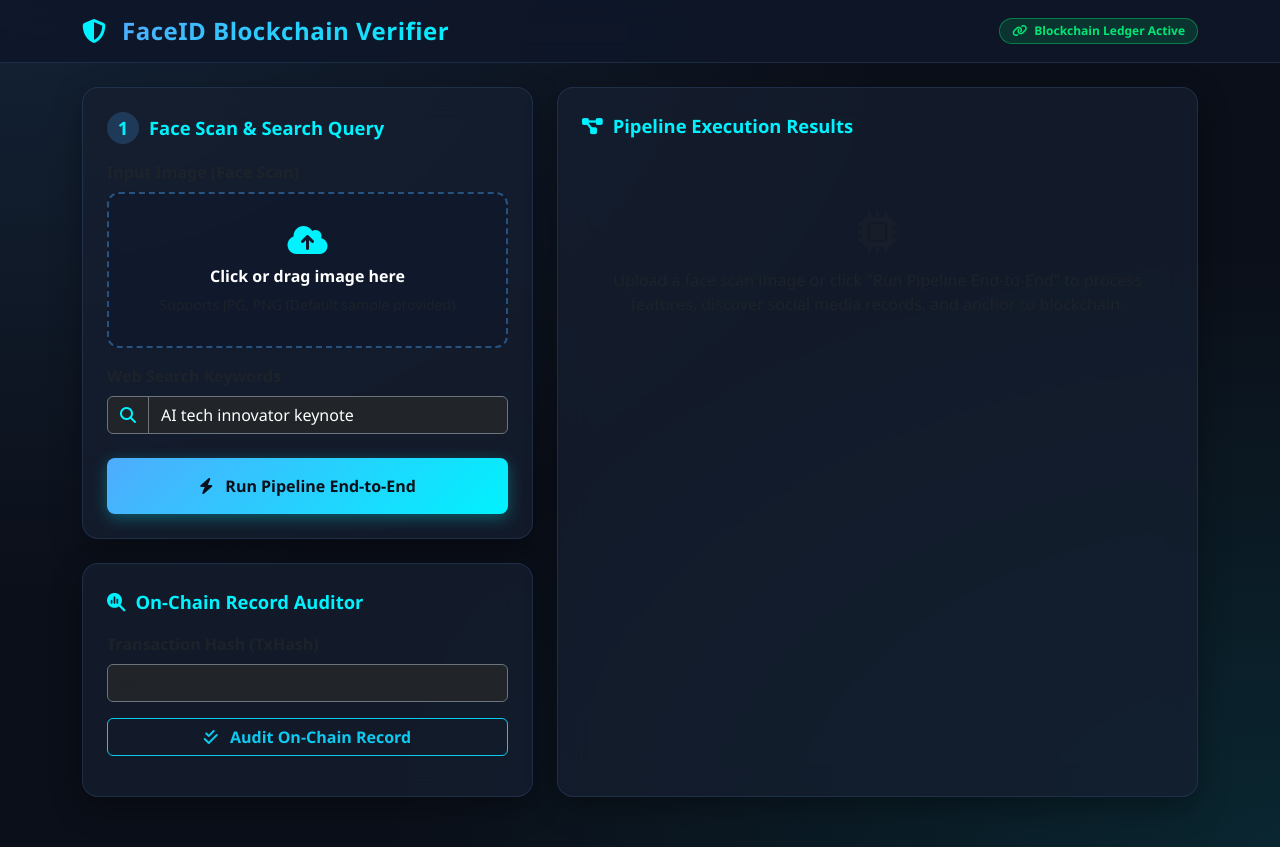
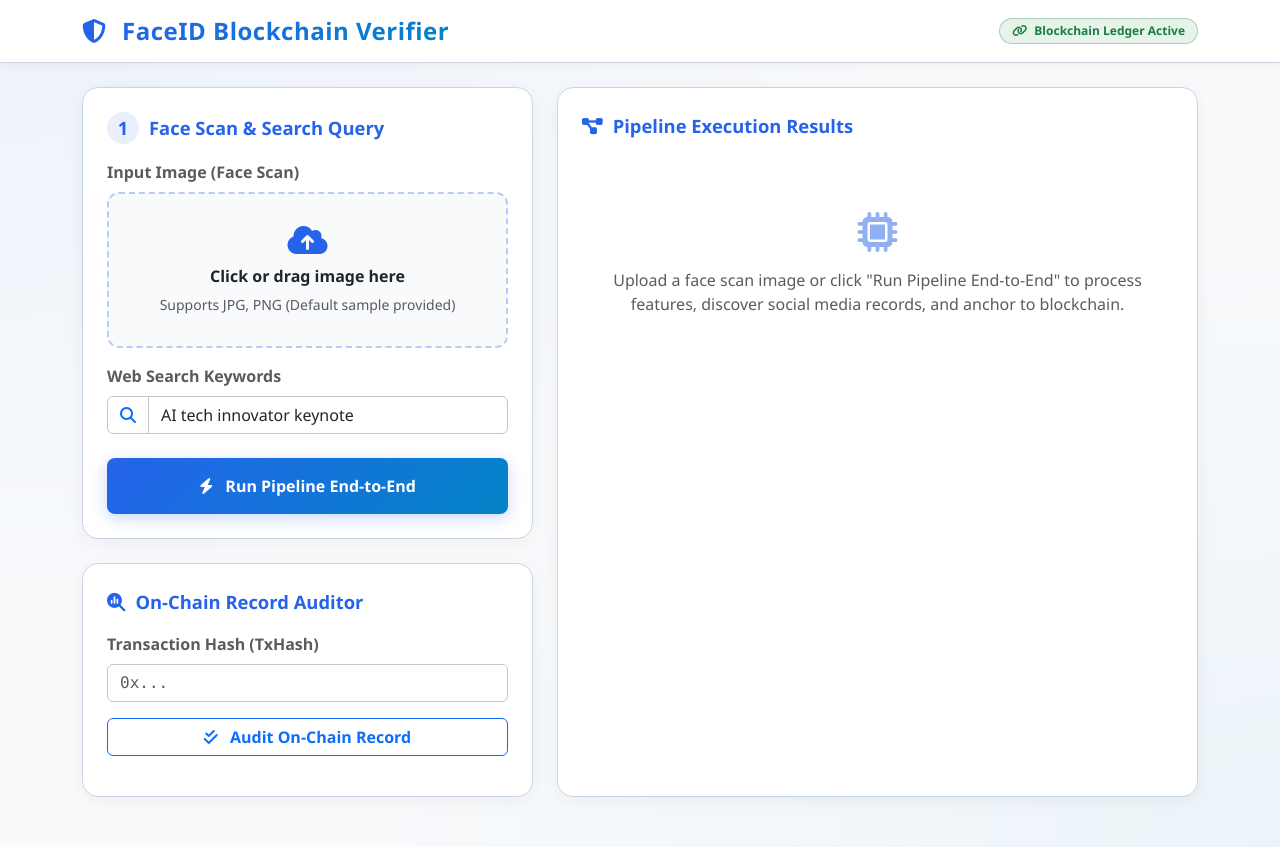
Before and after one commit to Mishel-Ack/Face-identification-and-blockchain-verification, a Flask app: page / in a window 1280 px wide. Run offline with Flask 3, Linux system fonts and the light colour scheme.

Commit message:
Update Web Dashboard UI to clean Light Mode theme

```diff
--- a/templates/index.html
+++ b/templates/index.html
@@ -8,21 +8,21 @@
     <link rel="stylesheet" href="https://cdnjs.cloudflare.com/ajax/libs/font-awesome/6.4.0/css/all.min.css">
     <style>
         :root {
-            --bg-color: #0b0f19;
-            --card-bg: rgba(22, 31, 49, 0.75);
-            --border-color: rgba(64, 93, 138, 0.3);
-            --accent-cyan: #00f2fe;
-            --accent-blue: #4facfe;
-            --accent-green: #00e676;
-            --text-main: #e2e8f0;
-            --text-muted: #94a3b8;
+            --bg-color: #f8fafc;
+            --card-bg: #ffffff;
+            --border-color: #cbd5e1;
+            --accent-cyan: #0284c7;
+            --accent-blue: #2563eb;
+            --accent-green: #15803d;
+            --text-main: #0f172a;
+            --text-muted: #64748b;
         }
 
         body {
             background-color: var(--bg-color);
             background-image:
-                radial-gradient(at 0% 0%, rgba(79, 172, 254, 0.12) 0px, transparent 50%),
-                radial-gradient(at 100% 100%, rgba(0, 242, 254, 0.1) 0px, transparent 50%);
+                radial-gradient(at 0% 0%, rgba(37, 99, 235, 0.05) 0px, transparent 50%),
+                radial-gradient(at 100% 100%, rgba(2, 132, 199, 0.05) 0px, transparent 50%);
             color: var(--text-main);
             font-family: 'Segoe UI', system-ui, -apple-system, sans-serif;
             min-height: 100vh;
@@ -30,8 +30,8 @@
         }
 
         .navbar {
-            background: rgba(15, 23, 42, 0.85);
-            backdrop-filter: blur(12px);
+            background: #ffffff;
+            box-shadow: 0 2px 10px rgba(0, 0, 0, 0.05);
             border-bottom: 1px solid var(--border-color);
         }
 
@@ -45,20 +45,19 @@
 
         .glass-card {
             background: var(--card-bg);
-            backdrop-filter: blur(16px);
             border: 1px solid var(--border-color);
             border-radius: 16px;
-            box-shadow: 0 10px 30px rgba(0, 0, 0, 0.35);
+            box-shadow: 0 4px 20px rgba(0, 0, 0, 0.05);
             transition: transform 0.2s ease, box-shadow 0.2s ease;
         }
 
         .glass-card:hover {
-            border-color: rgba(79, 172, 254, 0.5);
-            box-shadow: 0 12px 36px rgba(0, 242, 254, 0.15);
+            border-color: var(--accent-blue);
+            box-shadow: 0 8px 30px rgba(37, 99, 235, 0.1);
         }
 
         .card-header-title {
-            color: var(--accent-cyan);
+            color: var(--accent-blue);
             font-size: 1.15rem;
             font-weight: 700;
             display: flex;
@@ -68,38 +67,38 @@
 
         .btn-cyber {
             background: linear-gradient(135deg, var(--accent-blue), var(--accent-cyan));
-            color: #0b0f19;
+            color: #ffffff;
             font-weight: 700;
             border: none;
             padding: 10px 24px;
             border-radius: 8px;
             transition: all 0.2s ease;
-            box-shadow: 0 4px 15px rgba(0, 242, 254, 0.3);
+            box-shadow: 0 4px 15px rgba(37, 99, 235, 0.25);
         }
 
         .btn-cyber:hover {
             transform: translateY(-2px);
-            box-shadow: 0 6px 20px rgba(0, 242, 254, 0.45);
-            color: #000;
+            box-shadow: 0 6px 20px rgba(37, 99, 235, 0.35);
+            color: #ffffff;
         }
 
         .badge-verified {
-            background: rgba(0, 230, 118, 0.15);
+            background: rgba(21, 128, 61, 0.1);
             color: var(--accent-green);
-            border: 1px solid rgba(0, 230, 118, 0.4);
+            border: 1px solid rgba(21, 128, 61, 0.3);
             font-weight: 600;
             padding: 6px 12px;
             border-radius: 20px;
         }
 
         .code-box {
-            background: #070a12;
-            border: 1px solid rgba(255, 255, 255, 0.1);
+            background: #f1f5f9;
+            border: 1px solid #cbd5e1;
             border-radius: 8px;
-            padding: 12px;
+            padding: 14px;
             font-family: 'Fira Code', 'Consolas', monospace;
             font-size: 0.88rem;
-            color: #a5f3fc;
+            color: #0f172a;
             word-break: break-all;
         }
 
@@ -110,41 +109,41 @@
             width: 32px;
             height: 32px;
             border-radius: 50%;
-            background: rgba(79, 172, 254, 0.2);
-            color: var(--accent-cyan);
+            background: rgba(37, 99, 235, 0.1);
+            color: var(--accent-blue);
             font-weight: bold;
         }
 
         .drop-zone {
-            border: 2px dashed rgba(79, 172, 254, 0.4);
+            border: 2px dashed rgba(37, 99, 235, 0.3);
             border-radius: 12px;
             padding: 30px;
             text-align: center;
             cursor: pointer;
             transition: border-color 0.2s ease;
-            background: rgba(15, 23, 42, 0.5);
+            background: #f8fafc;
         }
 
         .drop-zone:hover {
-            border-color: var(--accent-cyan);
-            background: rgba(15, 23, 42, 0.8);
+            border-color: var(--accent-blue);
+            background: #f1f5f9;
         }
 
         .preview-img {
             max-height: 220px;
             border-radius: 12px;
             border: 2px solid var(--accent-blue);
-            box-shadow: 0 4px 15px rgba(0, 0, 0, 0.5);
+            box-shadow: 0 4px 15px rgba(0, 0, 0, 0.1);
         }
     </style>
 </head>
 <body>
 
     <!-- Header Navbar -->
-    <nav class="navbar navbar-dark mb-4">
+    <nav class="navbar navbar-light mb-4">
         <div class="container">
             <a class="navbar-brand d-flex align-items-center gap-2" href="#">
-                <i class="fa-solid me-2 fa-shield-halved fs-4" style="color: var(--accent-cyan);"></i>
+                <i class="fa-solid me-2 fa-shield-halved fs-4" style="color: var(--accent-blue);"></i>
                 <span class="brand-text fs-4">FaceID Blockchain Verifier</span>
             </a>
             <div class="d-flex align-items-center gap-3">
@@ -170,8 +169,8 @@
                         <div class="mb-3">
                             <label class="form-label text-muted fw-semibold">Input Image (Face Scan)</label>
                             <div class="drop-zone" id="dropZone" onclick="document.getElementById('imageInput').click()">
-                                <i class="fa-solid fa-cloud-arrow-up fs-2 text-cyan mb-2" style="color: var(--accent-cyan);"></i>
-                                <p class="mb-1 text-white fw-semibold">Click or drag image here</p>
+                                <i class="fa-solid fa-cloud-arrow-up fs-2 mb-2" style="color: var(--accent-blue);"></i>
+                                <p class="mb-1 text-dark fw-semibold">Click or drag image here</p>
                                 <small class="text-muted">Supports JPG, PNG (Default sample provided)</small>
                             </div>
                             <input type="file" id="imageInput" name="image" class="d-none" accept="image/*" onchange="previewSelectedImage(this)">
@@ -185,8 +184,8 @@
                         <div class="mb-4">
                             <label for="keywords" class="form-label text-muted fw-semibold">Web Search Keywords</label>
                             <div class="input-group">
-                                <span class="input-group-text bg-dark border-secondary text-cyan" style="color: var(--accent-cyan);"><i class="fa-solid fa-magnifying-glass"></i></span>
-                                <input type="text" class="form-control bg-dark text-white border-secondary" id="keywords" name="keywords" value="AI tech innovator keynote" placeholder="Enter keywords...">
+                                <span class="input-group-text bg-white border-secondary-subtle text-primary"><i class="fa-solid fa-magnifying-glass"></i></span>
+                                <input type="text" class="form-control bg-white text-dark border-secondary-subtle" id="keywords" name="keywords" value="AI tech innovator keynote" placeholder="Enter keywords...">
                             </div>
                         </div>
 
@@ -199,15 +198,15 @@
                 <!-- Re-Verification Tool Card -->
                 <div class="glass-card p-4 mt-4">
                     <div class="card-header-title mb-3">
-                        <i class="fa-solid fa-magnifying-glass-chart text-cyan" style="color: var(--accent-cyan);"></i>
+                        <i class="fa-solid fa-magnifying-glass-chart" style="color: var(--accent-blue);"></i>
                         <span>On-Chain Record Auditor</span>
                     </div>
                     <form id="verifyForm">
                         <div class="mb-3">
                             <label for="txHashInput" class="form-label text-muted fw-semibold">Transaction Hash (TxHash)</label>
-                            <input type="text" class="form-control bg-dark text-white border-secondary font-monospace" id="txHashInput" placeholder="0x..." required>
+                            <input type="text" class="form-control bg-white text-dark border-secondary-subtle font-monospace" id="txHashInput" placeholder="0x..." required>
                         </div>
-                        <button type="submit" class="btn btn-outline-info w-100 fw-bold">
+                        <button type="submit" class="btn btn-outline-primary w-100 fw-bold">
                             <i class="fa-solid fa-check-double me-2"></i> Audit On-Chain Record
                         </button>
                     </form>
@@ -220,15 +219,15 @@
                 <div class="glass-card p-4 h-100">
                     <div class="d-flex justify-content-between align-items-center mb-4">
                         <div class="card-header-title">
-                            <i class="fa-solid fa-diagram-project text-cyan" style="color: var(--accent-cyan);"></i>
+                            <i class="fa-solid fa-diagram-project" style="color: var(--accent-blue);"></i>
                             <span>Pipeline Execution Results</span>
                         </div>
-                        <div id="statusSpinner" class="spinner-border spinner-border-sm text-cyan d-none" role="status"></div>
+                        <div id="statusSpinner" class="spinner-border spinner-border-sm text-primary d-none" role="status"></div>
                     </div>
 
                     <div id="resultsContainer">
                         <div class="text-center py-5 text-muted">
-                            <i class="fa-solid fa-microchip fs-1 mb-3 opacity-50"></i>
+                            <i class="fa-solid fa-microchip fs-1 mb-3 opacity-50" style="color: var(--accent-blue);"></i>
                             <p>Upload a face scan image or click "Run Pipeline End-to-End" to process features, discover social media records, and anchor to blockchain.</p>
                         </div>
                     </div>
@@ -261,8 +260,8 @@
             spinner.classList.remove('d-none');
             results.innerHTML = `
                 <div class="text-center py-5">
-                    <div class="spinner-border text-info mb-3" style="width: 3rem; height: 3rem;" role="status"></div>
-                    <h5 class="text-cyan">Executing Pipeline...</h5>
+                    <div class="spinner-border text-primary mb-3" style="width: 3rem; height: 3rem;" role="status"></div>
+                    <h5 class="text-primary fw-bold">Executing Pipeline...</h5>
                     <p class="text-muted">Detecting faces, running dynamic web search, and mining PoW block record...</p>
                 </div>
             `;
@@ -298,7 +297,7 @@
             document.getElementById('resultsContainer').innerHTML = `
                 <!-- Step 1 Output -->
                 <div class="mb-4">
-                    <h6 class="text-cyan fw-bold"><span class="step-pill me-2">1</span> Face Identification & Encoding</h6>
+                    <h6 class="text-primary fw-bold"><span class="step-pill me-2">1</span> Face Identification & Encoding</h6>
                     <div class="code-box mt-2">
                         <div><strong>Image Hash (SHA-256):</strong> ${face.image_hash}</div>
                         <div><strong>Detected Faces:</strong> ${face.face_count} face(s)</div>
@@ -313,21 +312,21 @@
 
                 <!-- Step 2 Output -->
                 <div class="mb-4">
-                    <h6 class="text-cyan fw-bold"><span class="step-pill me-2">2</span> Web & Social Media Discovery</h6>
+                    <h6 class="text-primary fw-bold"><span class="step-pill me-2">2</span> Web & Social Media Discovery</h6>
                     <div class="code-box mt-2">
                         <div><strong>Matched Platform:</strong> <span class="badge bg-primary">${post.platform}</span></div>
                         <div><strong>Title / Headline:</strong> ${post.title}</div>
                         <div><strong>Author / Domain:</strong> ${post.author}</div>
-                        <div><strong>Discovered URL:</strong> <a href="${post.url}" target="_blank" class="text-info">${post.url}</a></div>
+                        <div><strong>Discovered URL:</strong> <a href="${post.url}" target="_blank" class="text-primary fw-semibold">${post.url}</a></div>
                         <div><strong>Match Confidence:</strong> ${(search.match_confidence * 100).toFixed(1)}%</div>
                         <div class="mt-1"><strong>Cryptographic Content Fingerprint:</strong></div>
-                        <div class="text-warning fw-bold">${search.content_fingerprint}</div>
+                        <div class="text-primary fw-bold">${search.content_fingerprint}</div>
                     </div>
                 </div>
 
                 <!-- Step 3 Output -->
                 <div class="mb-4">
-                    <h6 class="text-cyan fw-bold"><span class="step-pill me-2">3</span> Blockchain Ledger Anchoring</h6>
+                    <h6 class="text-primary fw-bold"><span class="step-pill me-2">3</span> Blockchain Ledger Anchoring</h6>
                     <div class="code-box mt-2">
                         <div><strong>Status:</strong> <span class="badge badge-verified">${tx.status}</span></div>
                         <div><strong>Transaction Hash (TxHash):</strong> <span class="text-success fw-bold">${tx.transaction_hash}</span></div>
@@ -339,12 +338,12 @@
 
                 <!-- Step 4 Self-Verification -->
                 <div>
-                    <h6 class="text-cyan fw-bold"><span class="step-pill me-2">4</span> On-Chain Self-Verification</h6>
+                    <h6 class="text-primary fw-bold"><span class="step-pill me-2">4</span> On-Chain Self-Verification</h6>
                     <div class="alert alert-success d-flex align-items-center gap-3">
                         <i class="fa-solid fa-circle-check fs-2 text-success"></i>
                         <div>
-                            <div class="fw-bold">On-chain verification PASSED!</div>
-                            <small class="text-light opacity-75">The record anchored on Block #${verify.block_index} is authentic, tamper-evident, and cryptographically verified.</small>
+                            <div class="fw-bold text-success">On-chain verification PASSED!</div>
+                            <small class="text-secondary">The record anchored on Block #${verify.block_index} is authentic, tamper-evident, and cryptographically verified.</small>
                         </div>
                     </div>
                 </div>
@@ -359,7 +358,7 @@
             const txHash = document.getElementById('txHashInput').value.trim();
             const out = document.getElementById('verifyResult');
 
-            out.innerHTML = `<div class="spinner-border spinner-border-sm text-info" role="status"></div> Auditing on-chain ledger...`;
+            out.innerHTML = `<div class="spinner-border spinner-border-sm text-primary" role="status"></div> Auditing on-chain ledger...`;
 
             try {
                 const response = await fetch(`/api/verify?tx_hash=${encodeURIComponent(txHash)}`);
```
